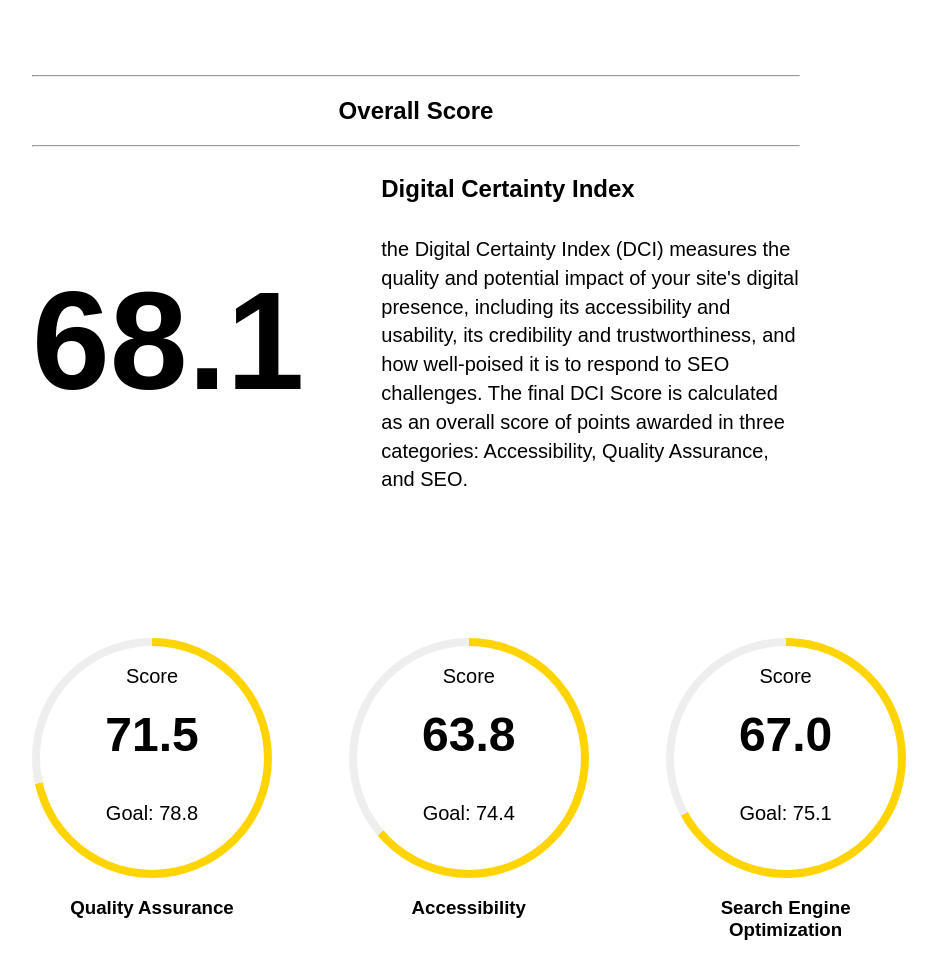
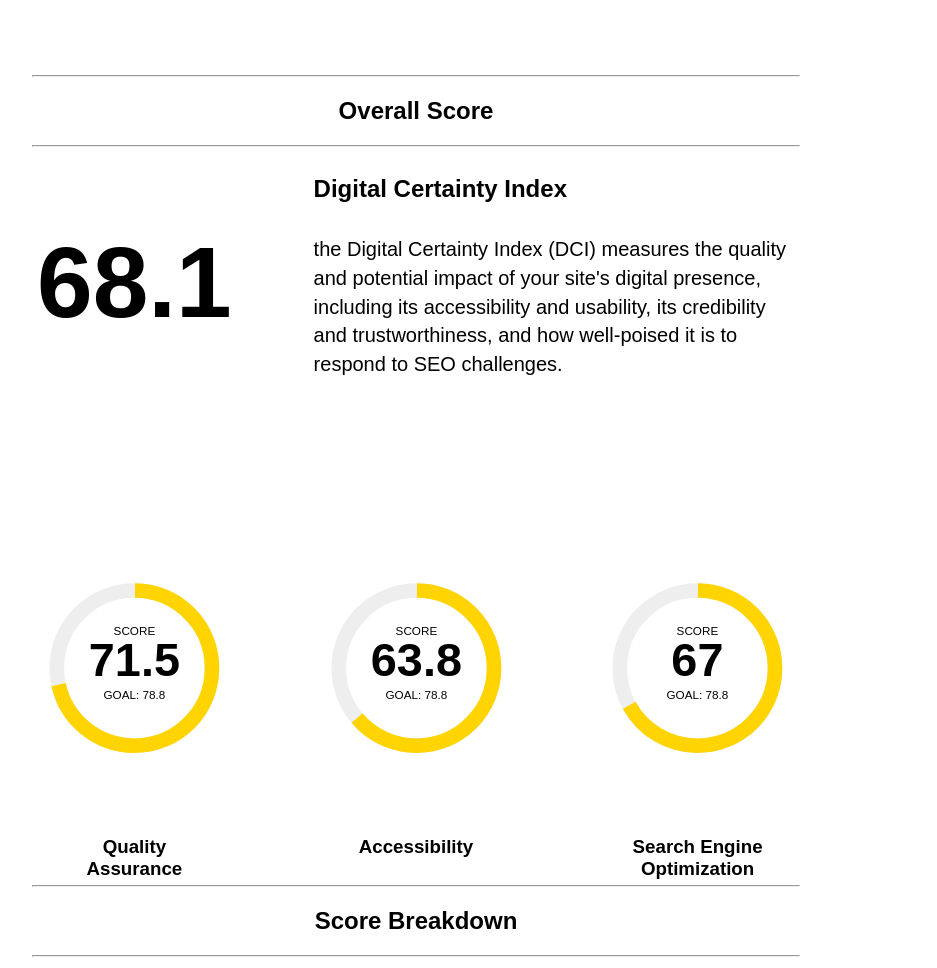
Before and after one commit to UAB-IT/reports, a plain HTML site: page archive/dec2018.html in a window 1280 px wide. Shown: the part 202-1170 px from the top of the page, without its empty margins (224-1161 px from the left). Drawn offline with Linux system fonts and the light colour scheme.

Commit message:
Add files via upload

```diff
--- a/archive/dec2018.html
+++ b/archive/dec2018.html
@@ -3,13 +3,14 @@
   <head>
     <meta charset="utf-8">
     <meta http-equiv="cache-control" content="no-cache" />
+    <meta content="width=device-width, initial-scale=1" name="viewport" />
     <title>UABIT Website Report</title>
-    <link rel="stylesheet" href="https://uab-it.github.io/reports/resources/base.css">
-    <link rel="stylesheet" href="https://uab-it.github.io/reports/resources/report.css">
-    <script type="text/javascript" src="https://uab-it.github.io/reports/resources/include.js"></script>
+    <link rel="stylesheet" href="../resources/base.css">
+    <link rel="stylesheet" href="../resources/report.css">
+    <script type="text/javascript" src="../resources/include.js"></script>
   </head>
   <body>
-    <div w3-include-html="https://uab-it.github.io/reports/menu.html"></div>
+    <div w3-include-html="../menu.html"></div>
     <div class="wrapper">
       <h1 style="text-align: center; margin-top: 3em;">UAB IT Website Report // Dec 2018</h1>
 
@@ -20,42 +21,80 @@
 
         <p class="dci"><span>68.1</span></p>
 
-        <div style="grid-column: 2/4;">
+        <div class="span2">
           <h2>Digital Certainty Index</h2>
-          <p>the Digital Certainty Index (DCI) measures the quality and potential impact of your site's digital presence, including its accessibility and usability, its credibility and trustworthiness, and how well-poised it is to respond to SEO challenges. The final DCI Score is calculated as an overall score of points awarded in three categories: Accessibility, Quality Assurance, and SEO.</p>
+          <p>the Digital Certainty Index (DCI) measures the quality and potential impact of your site's digital presence, including its accessibility and usability, its credibility and trustworthiness, and how well-poised it is to respond to SEO challenges.</p>
         </div>
       </section>
 
       <section class="grid sect2">
         <div>
-          <div class="pie" style="--value: 71.5; --color: var(--yellow)">
-            <div><section>
-              <p>Score</p>
-              <h2>71.5</h2>
-              <p>&nbsp;<br>Goal: 78.8</p>
-            </section></div>
-          </div>
-          <h3>Quality Assurance</h3>
+          <svg width="100%" height="100%" viewBox="0 0 42 42" class="donut">
+            <circle class="donut-hole" cx="21" cy="21" r="15.91549430918954" fill="#fff"></circle>
+            <circle class="donut-ring" cx="21" cy="21" r="15.91549430918954" fill="transparent" stroke="#eee" stroke-width="3"></circle>
+
+            <circle class="donut-segment" cx="21" cy="21" r="15.91549430918954" fill="transparent" stroke="var(--yellow)" stroke-width="3" stroke-dasharray="71.5 28.5" stroke-dashoffset="25"></circle>
+            <!-- EDIT STROKE-DASHARRAY FOR CIRCLE SEGMENT "VAULE REMAINING" -->
+            <!-- EDIT STROKE WITH VAR(-COLOR) -->
+
+            <g class="chart-text">
+              <text x="50%" y="50%" class="chart-score">
+                Score
+              </text>
+              <text x="50%" y="50%" class="chart-number">
+                71.5
+              </text>
+              <text x="50%" y="50%" class="chart-goal">
+                Goal: 78.8
+              </text>
+            </g>
+          </svg>
+          <h3>Quality<br>Assurance</h3>
         </div>
         <div>
-          <div class="pie" style="--value: 63.8; --color: var(--yellow)">
-            <div><section>
-              <p>Score</p>
-              <h2>63.8</h2>
-              <p>&nbsp;<br>Goal: 74.4</p>
-            </section>
-          </div>
-        </div>
-        <h3>Accessibility</h3>
+          <svg width="100%" height="100%" viewBox="0 0 42 42" class="donut">
+            <circle class="donut-hole" cx="21" cy="21" r="15.91549430918954" fill="#fff"></circle>
+            <circle class="donut-ring" cx="21" cy="21" r="15.91549430918954" fill="transparent" stroke="#eee" stroke-width="3"></circle>
+
+            <circle class="donut-segment" cx="21" cy="21" r="15.91549430918954" fill="transparent" stroke="var(--yellow)" stroke-width="3" stroke-dasharray="63.8 36.2" stroke-dashoffset="25"></circle>
+            <!-- EDIT STROKE-DASHARRAY FOR CIRCLE SEGMENT "VAULE REMAINING" -->
+            <!-- EDIT STROKE WITH VAR(-COLOR) -->
+
+            <g class="chart-text">
+              <text x="50%" y="50%" class="chart-score">
+                Score
+              </text>
+              <text x="50%" y="50%" class="chart-number">
+                63.8
+              </text>
+              <text x="50%" y="50%" class="chart-goal">
+                Goal: 78.8
+              </text>
+            </g>
+          </svg>
+        <h3>Accessibility<br>&nbsp;</h3>
         </div>
         <div>
-          <div class="pie" style="--value: 67; --color: var(--yellow)">
-            <div><section>
-              <p>Score</p>
-              <h2>67.0</h2>
-              <p>&nbsp;<br>Goal: 75.1</p>
-            </section></div>
-          </div>
+          <svg width="100%" height="100%" viewBox="0 0 42 42" class="donut">
+            <circle class="donut-hole" cx="21" cy="21" r="15.91549430918954" fill="#fff"></circle>
+            <circle class="donut-ring" cx="21" cy="21" r="15.91549430918954" fill="transparent" stroke="#eee" stroke-width="3"></circle>
+
+            <circle class="donut-segment" cx="21" cy="21" r="15.91549430918954" fill="transparent" stroke="var(--yellow)" stroke-width="3" stroke-dasharray="67 33" stroke-dashoffset="25"></circle>
+            <!-- EDIT STROKE-DASHARRAY FOR CIRCLE SEGMENT "VAULE REMAINING" -->
+            <!-- EDIT STROKE WITH VAR(-COLOR) -->
+
+            <g class="chart-text">
+              <text x="50%" y="50%" class="chart-score">
+                Score
+              </text>
+              <text x="50%" y="50%" class="chart-number">
+                67
+              </text>
+              <text x="50%" y="50%" class="chart-goal">
+                Goal: 78.8
+              </text>
+            </g>
+          </svg>
           <h3>Search Engine<br>Optimization</h3>
         </div>
       </section>
@@ -139,7 +178,7 @@
           <div class="bar" style="--value: 18.6%; --color: var(--lightblue)"><span>18.6</span></div>
         </div>
       </section>
-      <div w3-include-html="https://uab-it.github.io/reports/archive.html"></div>
+      <div w3-include-html="../archive.html"></div>
     </div>
     <script>
 includeHTML();
--- a/resources/base.css
+++ b/resources/base.css
@@ -8,7 +8,7 @@
 }
 p, li, a{
   line-height: 1.8rem !important;
-  font-size: 20px;
+  font-size: 16px;
   hyphens: none !important;
 }
 p{
@@ -32,14 +32,35 @@ h1{
 .wrapper{
   width: 60%;
   margin: auto;
+  max-width: 1000px;
 }
 .txtcenter{
   text-align: center;
 }
-.grid {
+.grid{
   display: grid;
-  grid-template-columns: 1fr 1fr 1fr;
+  grid-template-columns: 1fr;
   grid-column-gap: 10%;
+}
+@media only screen and (min-width: 1200px) {
+  .grid {
+    grid-template-columns: 1fr 1fr 1fr;
+  }
+  .span2{
+    grid-column: auto / span 2;
+  }
+  .span3{
+    grid-column: auto / span 3;
+  }
+  .mbrk{
+    display: none;
+  }
+  .sectheader{
+    grid-column: auto / span 3;
+  }
+  p, li, a{
+    font-size: 20px;
+  }
 }
 a{
   color: black;
--- a/resources/report.css
+++ b/resources/report.css
@@ -8,65 +8,30 @@
 }
 .sect1 span{
   font-weight: bold;
-  font-size: 700%;
+  font-size: 500%;
   line-height: initial;
 }
 .sect2 h3{
   text-align: center;
 }
+@media only screen and (min-width: 700px) {
+  .grid.sect2 {
+    display: grid;
+    grid-template-columns: 1fr 1fr 1fr;
+  }
+}
 .sectheader{
-  grid-column: 1/4;
   width: 100%;
   margin-top: 4em;
   text-align: center;
 }
-
-
-.pie {
-  display: block;
-  margin: auto;
-  width: 15rem;
-  height: 15rem;
-  border-radius: 50%;
-  justify-self: center;
-  background-image: conic-gradient(
-    var(--color) calc(3.6deg * var(--value, 0)),
-    #EEEEEE 0
-  );
-  background-origin: border-box;
-  position: relative;
-}
-.pie div{
-  width: 14rem;
-  height: 14rem;
-  background-color: white;
-  position: absolute;
-  top: 0.5rem;
-  right: 0.5rem;
-  border-radius: 100%;
-}
-.pie div section{
-  position: absolute;
-  top: 0.5rem;
-  text-align: center;
-  width: 100%;
-}
-.pie h2{
-  font-size: 300%;
-  margin-top: -1rem;
-  margin-bottom: 0px;
-}
-.pie p{
-  margin-top: 0.5rem;
-}
-
 .bar{
   background: linear-gradient(
     90deg
     , var(--color) var(--value)
     , #eee 0%
   );
-  width: 78%;
+  width: calc(100% - 4rem);
   padding: 0.5rem;
   text-align: left;
   color: white;
@@ -80,3 +45,41 @@
   color: black;
   text-align: left;
 }
+.chart-text {
+  font: 16px sans-serif;
+  fill: #000;
+  -moz-transform: translateY(0.25em);
+  -ms-transform: translateY(0.25em);
+  -webkit-transform: translateY(0.25em);
+  transform: translateY(0.25em);
+}
+
+.chart-number {
+  font-size: 0.6em;
+  font-weight: bold;
+  line-height: 1;
+  text-anchor: middle;
+  -moz-transform: translateY(-0.25em);
+  -ms-transform: translateY(-0.25em);
+  -webkit-transform: translateY(-0.25em);
+  transform: translateY(-0.25em);
+}
+
+.chart-score {
+  font-size: 0.15em;
+  text-transform: uppercase;
+  text-anchor: middle;
+  -moz-transform: translateY(0.7em);
+  -ms-transform: translateY(0.7em);
+  -webkit-transform: translateY(0.7em);
+  transform: translateY(-4.5em);
+}
+.chart-goal {
+  font-size: 0.15em;
+  text-transform: uppercase;
+  text-anchor: middle;
+  -moz-transform: translateY(0.7em);
+  -ms-transform: translateY(0.7em);
+  -webkit-transform: translateY(0.7em);
+  transform: translateY(1em);
+}
```
Also changed, not shown: archive/index.html (+6 -5 lines), archive/jan2019.html (+67 -34 lines), glossary.html (+2 -1 lines), index.html (+4 -8 lines).
